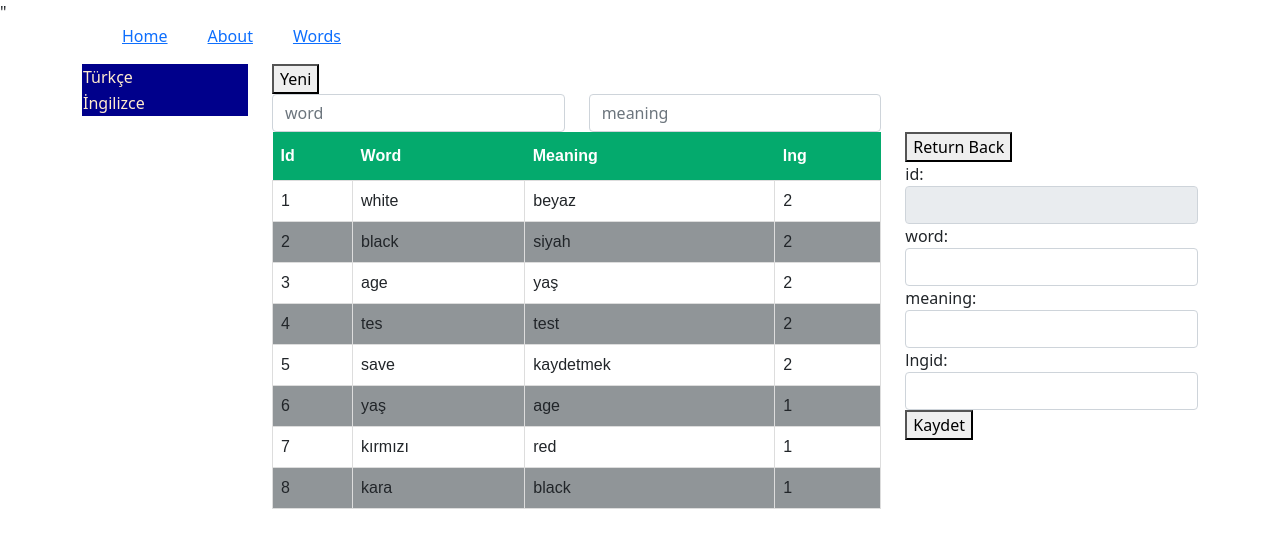
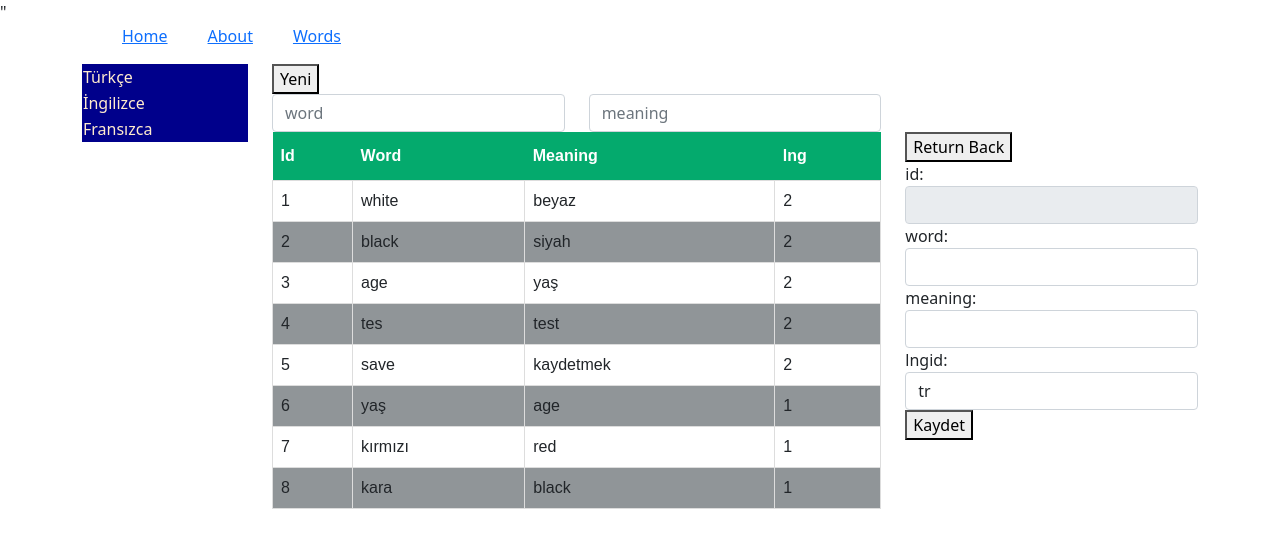
Before and after one commit to yzcibrahim/wordmasterReact, a React (Create React App) app: page /words in a window 1280 px wide. Shown: the top 548 px of the page. Built offline with nearby package versions, Linux system fonts and the light colour scheme.

Commit message:
lng id selectbox

```diff
--- a/src/App.js
+++ b/src/App.js
@@ -17,7 +17,8 @@ class App extends React.Component {
     super();
     this.state={
       langs:[{id:1,code:'tr',name:'Türkçe'},
-      {id:2,code:'en',name:'İngilizce'}],
+      {id:2,code:'en',name:'İngilizce'},
+      {id:3,code:'fr',name:'Fransızca'}],
       selectedlang:0
     }
   }
@@ -51,7 +52,7 @@ class App extends React.Component {
        <Routes>
          <Route path='/' element={<Home />}  ></Route>
          <Route path='/about' element={<About/>} ></Route>
-         <Route path='/words' element={<Words selectedlang={this.state.selectedlang} />} ></Route>
+         <Route path='/words' element={<Words langs={this.state.langs} selectedlang={this.state.selectedlang} />} ></Route>
        </Routes>
        </div>
      </div>
--- a/src/components/Words/WordAdd.jsx
+++ b/src/components/Words/WordAdd.jsx
@@ -30,7 +30,16 @@ class WordAdd extends Component {
                             meaning:<input onChange={setWordVals} name='meaning' className='form-control' type='text' />
                         </div>
                         <div className='form-group'>
-                        lngid:<input onChange={setWordVals} name='lngid' className='form-control' type='text' />
+                        lngid:
+                        <select className='form-control' name='lngid' onChange={setWordVals}>
+                            {
+                                this.props.langs.map((lng)=>{
+                                    return <option title={lng.name} value={lng.id}>{lng.code}</option>
+                                })
+                            }
+
+
+                        </select>
                         </div>
                         <div className='form-group'>
                             <button onClick={saveWord}>Kaydet</button>
--- a/src/components/Words/Words.jsx
+++ b/src/components/Words/Words.jsx
@@ -67,13 +67,13 @@ class Words extends Component {
                 </div>
                 <div className='row'>
                 <div className='col-md-8'><WordList words={filterd}/></div>
-                <div className='col-md-4'><WordAdd refreshWords={refreshWords}  returnList={retrunToListPage} /></div>
+                <div className='col-md-4'><WordAdd langs={this.props.langs} refreshWords={refreshWords}  returnList={retrunToListPage} /></div>
                 </div>
             </div>
         );
         }
         else{
-            return <div><WordAdd refreshWords={refreshWords}  returnList={retrunToListPage} /></div>
+            return <div><WordAdd langs={this.props.langs} refreshWords={refreshWords}  returnList={retrunToListPage} /></div>
         }
     }
 }
```
